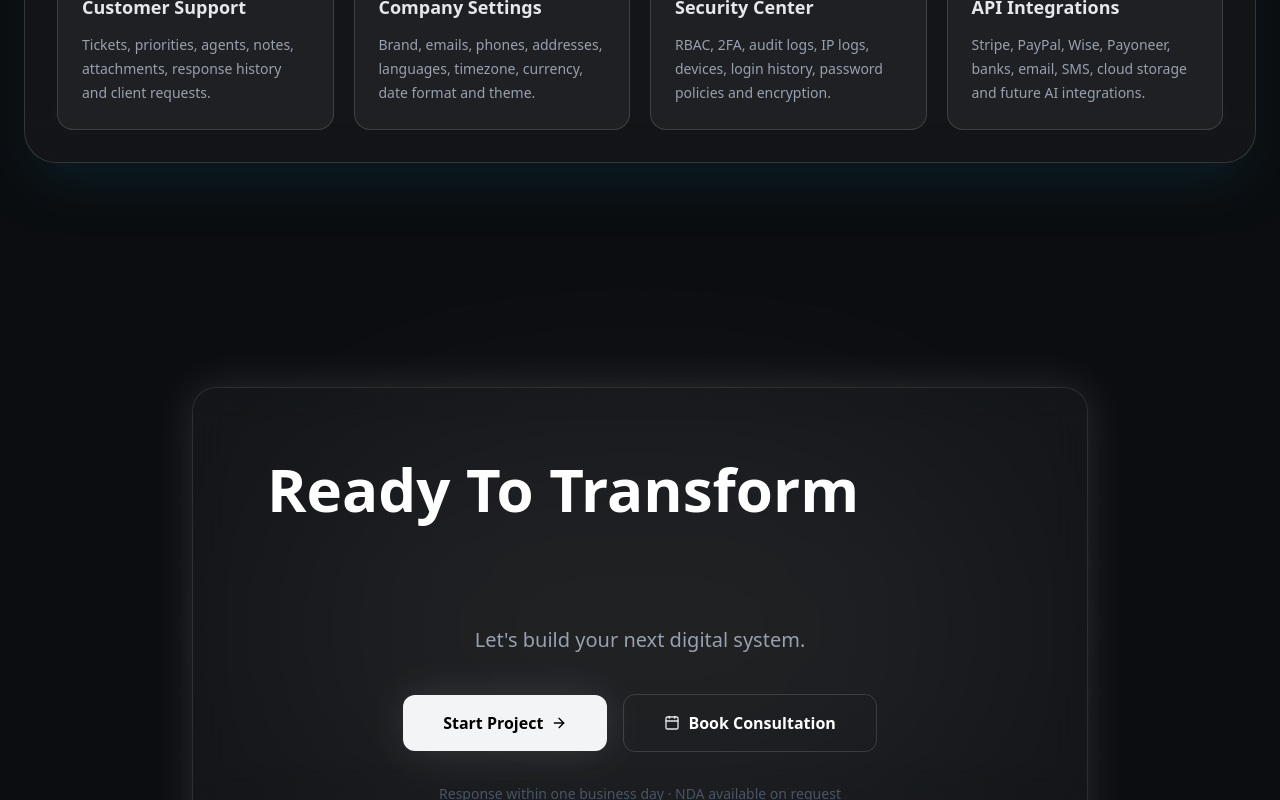
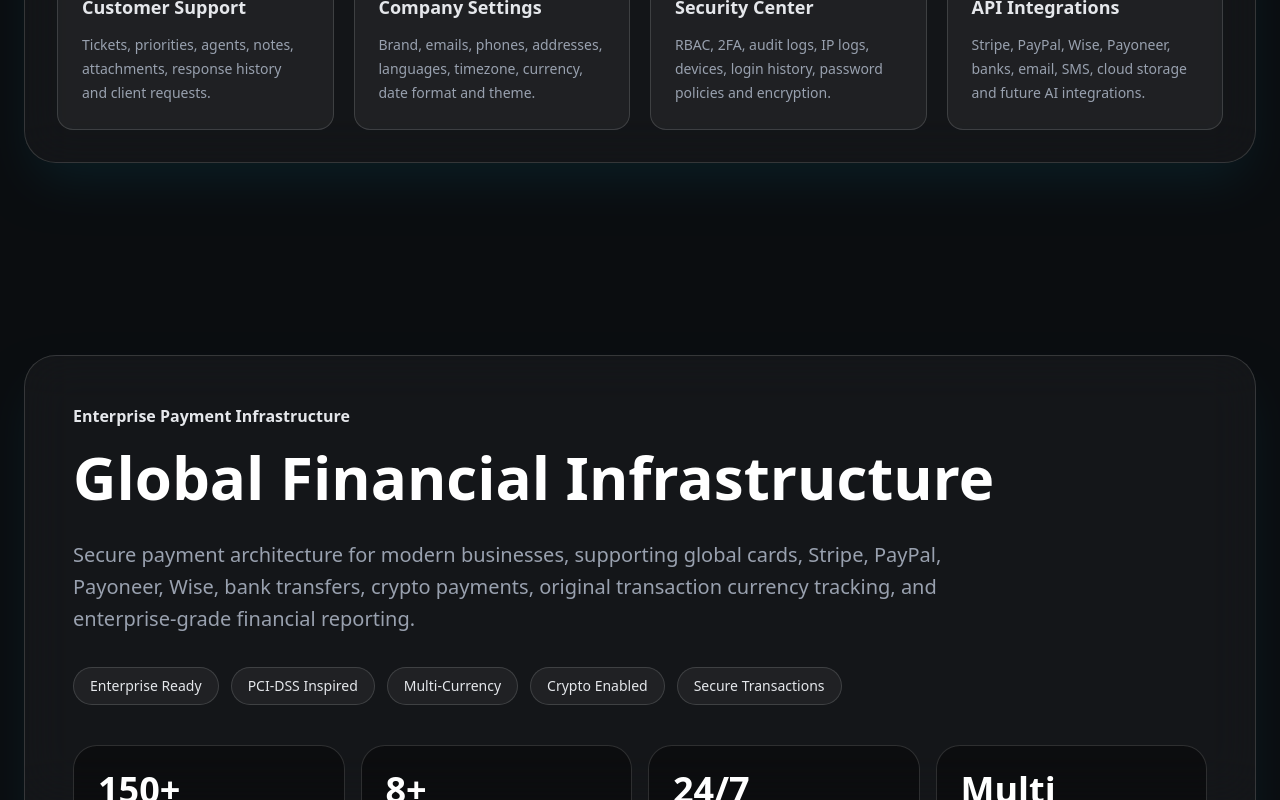
Before and after one commit to kiwik3900-beep/HDYNIX-Systems, a Next.js app: page / in a window 1280 px wide. Shown: the part 11200-12000 px from the top of the page. Built offline with nearby package versions, Linux system fonts and the light colour scheme.

Commit message:
Add enterprise payment infrastructure

```diff
--- a/app/page.tsx
+++ b/app/page.tsx
@@ -10,6 +10,7 @@ import Testimonials from "../components/Testimonials";
 import FinalCTA from "../components/FinalCTA";
 import Footer from "../components/Footer";
 import BusinessOS from "./BusinessOS";
+import PaymentsInfrastructure from "../components/PaymentsInfrastructure";
 
 
 export default function Home() {
@@ -25,6 +26,7 @@ export default function Home() {
       <Stats />
       <Testimonials />
       <BusinessOS />
+      <PaymentsInfrastructure />
       <FinalCTA />
       <Footer />
     </main>
--- a/components/Footer.tsx
+++ b/components/Footer.tsx
@@ -33,7 +33,7 @@ export default function Footer() {
               href="mailto:hdynixsystems.off@gmail.com"
               className="inline-flex items-center gap-1 text-cyan-400 font-semibold hover:underline"
             >
-              contact@hdynixsystems.com
+             hdynixsystems.off@gmail.com
               <ArrowUpRight className="w-4 h-4" />
             </a>
           </div>
--- /dev/null
+++ b/components/PaymentsInfrastructure.tsx
@@ -0,0 +1,152 @@
+const paymentStats = [
+    ["150+", "Countries"],
+    ["8+", "Payment Methods"],
+    ["24/7", "Secure Operations"],
+    ["Multi", "Currency Reports"],
+  ];
+
+  const trustBadges = [
+    "Enterprise Ready",
+    "PCI-DSS Inspired",
+    "Multi-Currency",
+    "Crypto Enabled",
+    "Secure Transactions",
+  ];
+
+  const paymentMethods = [
+    ["💳", "Credit Cards"],
+    ["💳", "Debit Cards"],
+    ["🟣", "Stripe"],
+    ["🔵", "PayPal"],
+    ["🔷", "Payoneer"],
+    ["🟢", "Wise"],
+    ["🏦", "Bank Transfer"],
+    ["₿", "Cryptocurrency"],
+  ];
+
+  const cryptoAssets = [
+    "USDT TRC20",
+    "USDT ERC20",
+    "USDT BEP20",
+    "BTC",
+    "ETH",
+    "BNB",
+    "SOL",
+    "USDC",
+  ];
+
+  export default function PaymentsInfrastructure() {
+    return (
+      <section className="relative py-28 px-6 overflow-hidden">
+        <div className="absolute inset-0 bg-[radial-gradient(circle_at_bottom_left,rgba(0,255,255,0.14),transparent_35%)]" />
+
+        <div className="relative max-w-7xl mx-auto rounded-[2rem] border border-cyan-500/20 bg-white/[0.04] p-8 md:p-12 shadow-2xl shadow-cyan-500/10 backdrop-blur-xl">
+          <p className="text-cyan-400 font-semibold mb-3">
+            Enterprise Payment Infrastructure
+          </p>
+
+          <h2 className="text-4xl md:text-6xl font-bold mb-6 leading-tight">
+            Global Financial Infrastructure
+          </h2>
+
+          <p className="text-gray-400 text-lg md:text-xl leading-8 max-w-4xl mb-8">
+            Secure payment architecture for modern businesses, supporting global
+            cards, Stripe, PayPal, Payoneer, Wise, bank transfers, crypto payments,
+            original transaction currency tracking, and enterprise-grade financial
+            reporting.
+          </p>
+
+          <div className="flex flex-wrap gap-3 mb-10">
+            {trustBadges.map((badge) => (
+              <span
+                key={badge}
+                className="rounded-full border border-cyan-500/30 bg-cyan-500/10 px-4 py-2 text-sm text-cyan-300"
+              >
+                {badge}
+              </span>
+            ))}
+          </div>
+
+          <div className="grid grid-cols-2 md:grid-cols-4 gap-4 mb-10">
+            {paymentStats.map(([value, label]) => (
+              <div
+                key={label}
+                className="rounded-3xl border border-cyan-500/20 bg-black/40 p-6"
+              >
+                <h3 className="text-3xl md:text-4xl font-bold text-white">
+                  {value}
+                </h3>
+                <p className="text-gray-400 mt-2">{label}</p>
+              </div>
+            ))}
+          </div>
+
+          <div className="grid grid-cols-1 lg:grid-cols-3 gap-6 mb-10">
+            <div className="lg:col-span-2 rounded-3xl border border-white/10 bg-black/40 p-6">
+              <h3 className="text-2xl font-bold mb-6">Payment Methods</h3>
+
+              <div className="grid grid-cols-2 md:grid-cols-4 gap-4">
+                {paymentMethods.map(([icon, item]) => (
+                  <div
+                    key={item}
+                    className="rounded-2xl border border-cyan-500/20 bg-cyan-500/5 p-5 text-center hover:scale-105 hover:border-cyan-400/70 hover:shadow-lg hover:shadow-cyan-500/20 transition-all duration-300"
+                  >
+                    <span className="text-3xl">{icon}</span>
+                    <p className="mt-3 text-sm text-gray-200">{item}</p>
+                  </div>
+                ))}
+              </div>
+            </div>
+
+            <div className="rounded-3xl border border-white/10 bg-black/40 p-6">
+              <h3 className="text-2xl font-bold mb-4">Accepted Worldwide</h3>
+
+              <ul className="space-y-4 text-gray-400 text-sm leading-6">
+                <li>✓ 150+ supported countries</li>
+                <li>✓ Multiple currencies</li>
+                <li>✓ Bank transfers</li>
+                <li>✓ Crypto payments</li>
+                <li>✓ Enterprise reporting</li>
+                <li>✓ Secure transaction tracking</li>
+              </ul>
+            </div>
+          </div>
+
+          <div className="grid grid-cols-1 lg:grid-cols-3 gap-6">
+            <div className="rounded-3xl border border-white/10 bg-black/40 p-6">
+              <h3 className="text-2xl font-bold mb-4">Multi-Currency Engine</h3>
+
+              <ul className="space-y-4 text-gray-400 text-sm leading-6">
+                <li>✓ Store original transaction currency</li>
+                <li>✓ Live exchange rates for reporting</li>
+                <li>✓ Multi-currency accounting</li>
+                <li>✓ Financial reports by currency</li>
+                <li>✓ Global payment operations</li>
+              </ul>
+            </div>
+
+            <div className="lg:col-span-2 rounded-3xl border border-white/10 bg-black/40 p-6">
+              <h3 className="text-2xl font-bold mb-6">
+                Supported Digital Assets
+              </h3>
+
+              <div className="grid grid-cols-2 md:grid-cols-4 gap-4">
+                {cryptoAssets.map((asset) => (
+                  <div
+                    key={asset}
+                    className="rounded-2xl border border-cyan-500/20 bg-white/[0.04] p-4 text-center text-sm hover:scale-105 hover:bg-cyan-500/10 hover:border-cyan-400/70 transition-all duration-300"
+                  >
+                    {asset}
+                  </div>
+                ))}
+              </div>
+            </div>
+          </div>
+
+          <div className="mt-10 rounded-2xl border border-cyan-500/20 bg-cyan-500/10 p-5 text-center text-cyan-200">
+            Enterprise Ready · Global Payments · Multi-Currency · Crypto Payments · Financial Reports · Secure Transactions
+          </div>
+        </div>
+      </section>
+    );
+  }
```
